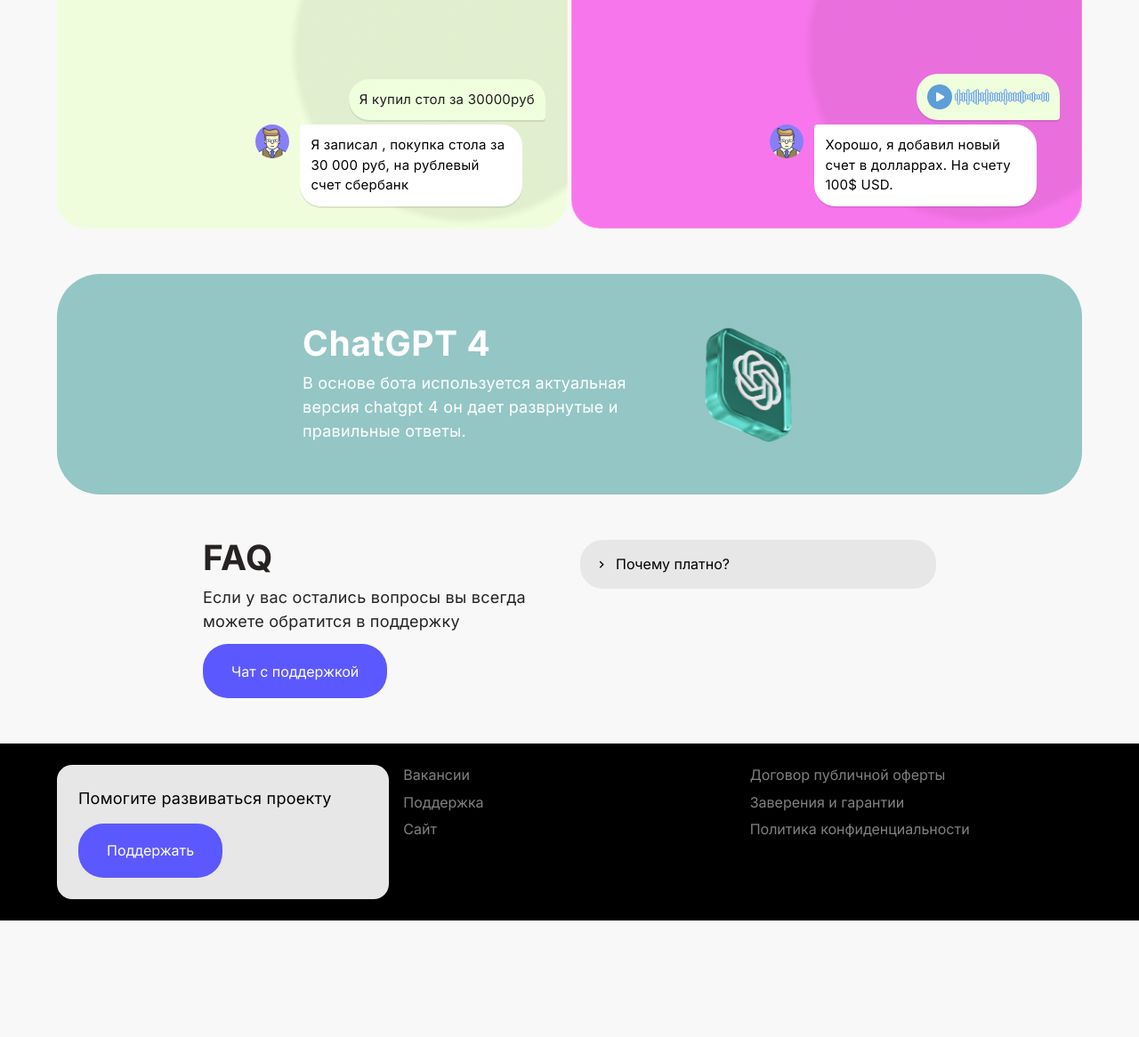
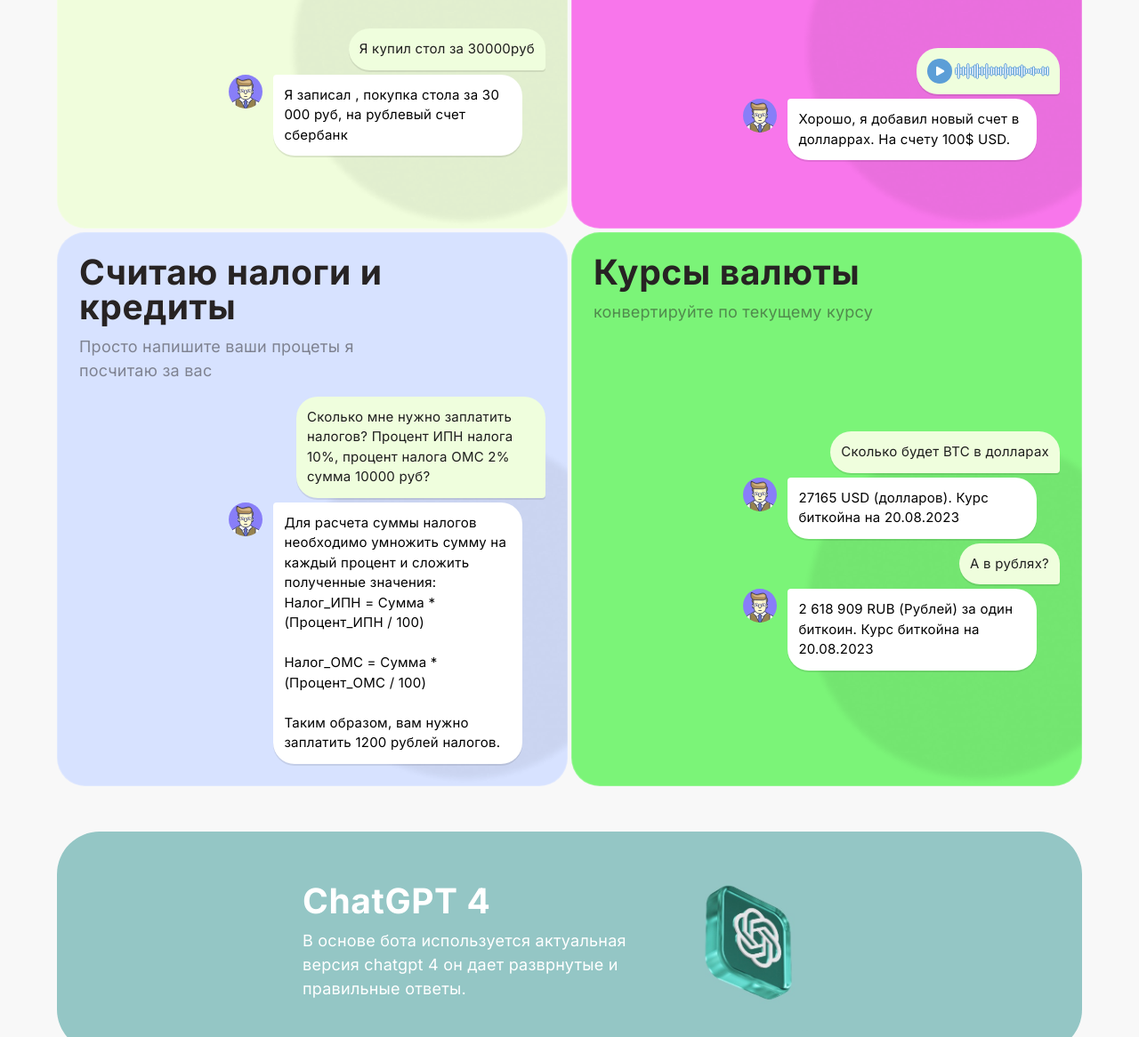
Before and after one commit to GlebShishov/Pefinas, a plain HTML site: page index.html in a window 1280 px wide. Shown: the part 1383-2549 px from the top of the page at 89% size. Before the commit the page ends 2418 px from the top, so only its background shows below. Drawn offline with Linux system fonts and the light colour scheme.

Commit message:
Добавил анимаций и 2 новых блока

```diff
--- a/css/main.css
+++ b/css/main.css
@@ -183,7 +183,7 @@
   justify-content: center;
   align-items: center;
   gap: 8px;
-  border-radius: 28px;
+  border-radius: 2rem;
   text-decoration: none;
 }
 .primary{
@@ -237,7 +237,7 @@
 }
 
 .chat-m{
-  max-width: 250px;
+  max-width: 280px;
   display: flex;
   padding: var(--border-radius-12);
   align-items: flex-start;
@@ -281,6 +281,7 @@
   justify-content: center;
   align-items: flex-end;
   gap: 5px;
+  height: 100%;
 }
 .gpt-block{
   display: flex;
@@ -486,4 +487,18 @@
 .video-case{
   border-radius: var(--border-radius-24);
   border: 2px #e5e0e0 solid;
+  animation: in 500ms ease-out 0s normal forwards;
+  position: relative;
 }
+
+@keyframes in {
+  from {
+    transform: rotate(0deg);
+    /*left: 1000px;*/
+    scale: 0%;
+  }
+  to {
+    transform: rotate(0deg);
+    left: 0px;
+  }
+}
--- a/index.html
+++ b/index.html
@@ -46,7 +46,8 @@
   <div class="hero-info">
     <span id="hero-headline">Pefinas - твой бот финасист</span>
     <P>Разберитесь с счетами и расходами в телеграмме</P>
-    <a href="" class="button primary">Начать чат</a>
+    <a href="" class="button primary">
+      <img src="img/Icons/social/telegram.svg">Начать чат</a>
   </div>
   <video class="video-case" width="288" height="640" controls autoplay muted loop>
     <source src="img/hero-video.mp4" type="video/mp4">
@@ -118,6 +119,42 @@
         </div>
 
       </div>
+      <div class="block anal">
+        <div class="block-info">
+          <h3>Считаю налоги и кредиты</h3>
+          <p>Просто напишите ваши процеты я посчитаю за вас</p>
+        </div>
+        <div class="block-chat">
+          <p class="chat-m chat-user">Сколько мне нужно заплатить налогов? Процент ИПН налога 10%, процент налога ОМС 2% сумма 10000 руб?</p>
+          <div class="r-gap chat-bot-answer">
+            <img src="img/Avatar.svg" class="small-avatar small-avatar" alt="avatar" title="avatar">
+            <p class="chat-m chat-bot">Для расчета суммы налогов необходимо умножить сумму на каждый процент и сложить полученные значения:
+              <br>Налог_ИПН = Сумма * (Процент_ИПН / 100)</br>
+              <br>Налог_ОМС = Сумма * (Процент_ОМС / 100)</br>
+              <br>Таким образом, вам нужно заплатить 1200 рублей налогов.</br>
+            </p>
+          </div>
+        </div>
+
+      </div>
+      <div class="block nemory">
+        <div class="block-info">
+          <h3>Курсы валюты</h3>
+          <p>конвертируйте по текущему курсу</p>
+        </div>
+        <div class="block-chat">
+          <p class="chat-m chat-user">Сколько будет BTC в долларах</p>
+          <div class="r-gap chat-bot-answer">
+            <img src="img/Avatar.svg" class="small-avatar" alt="avatar" title="avatar">
+            <p class="chat-m chat-bot">27165 USD (долларов). Курс биткойна на 20.08.2023</p>
+          </div>
+          <p class="chat-m chat-user">А в рублях?</p>
+          <div class="r-gap chat-bot-answer">
+            <img src="img/Avatar.svg" class="small-avatar" alt="avatar" title="avatar">
+            <p class="chat-m chat-bot">2 618 909 RUB (Рублей) за один биткоин. Курс биткойна на 20.08.2023</p>
+          </div>
+        </div>
+      </div>
     </div>
   </section>
   <section id="gpt" class="gpt-block">
```
Also changed, not shown: img/Icons/social/telegram.svg (added), 1 other file.
